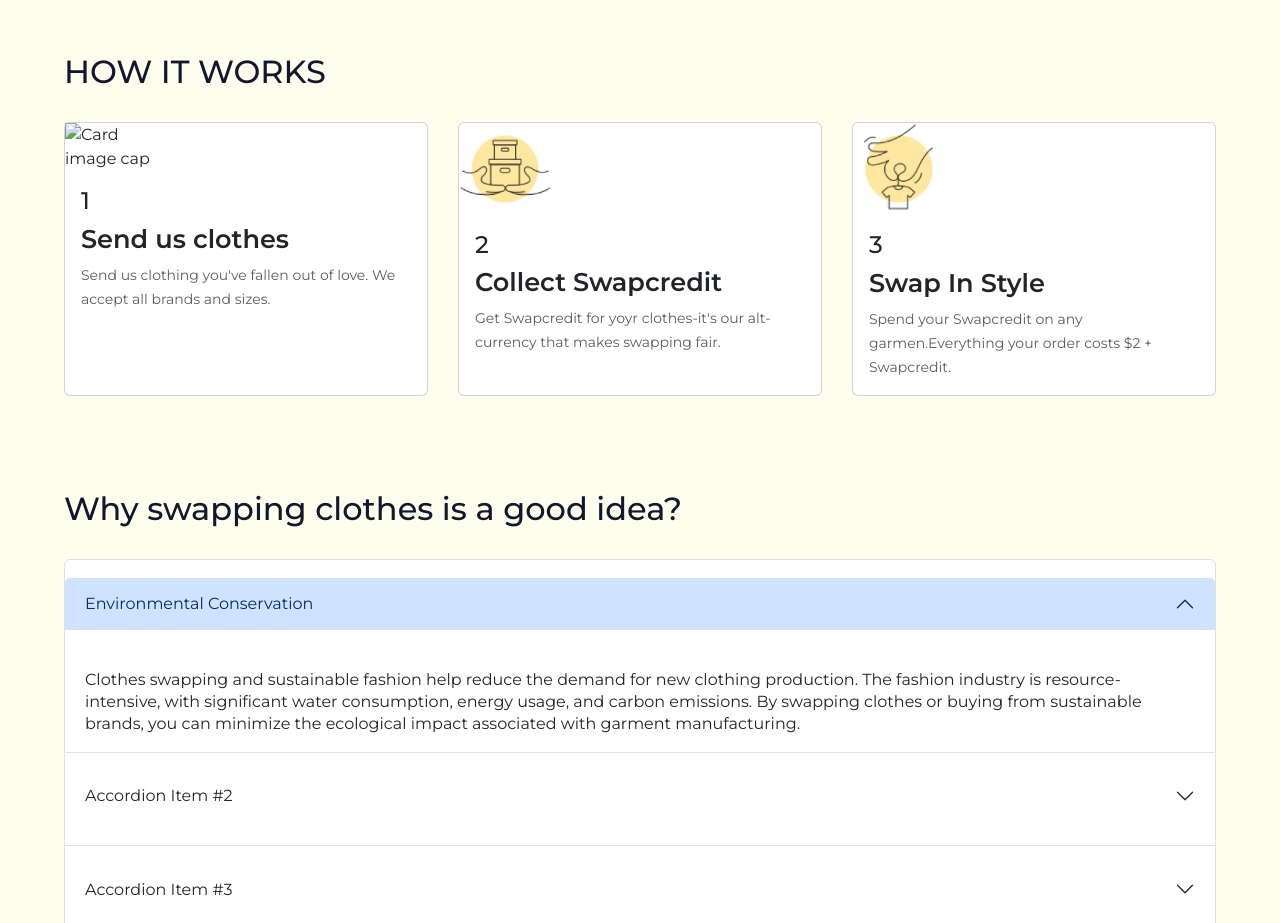
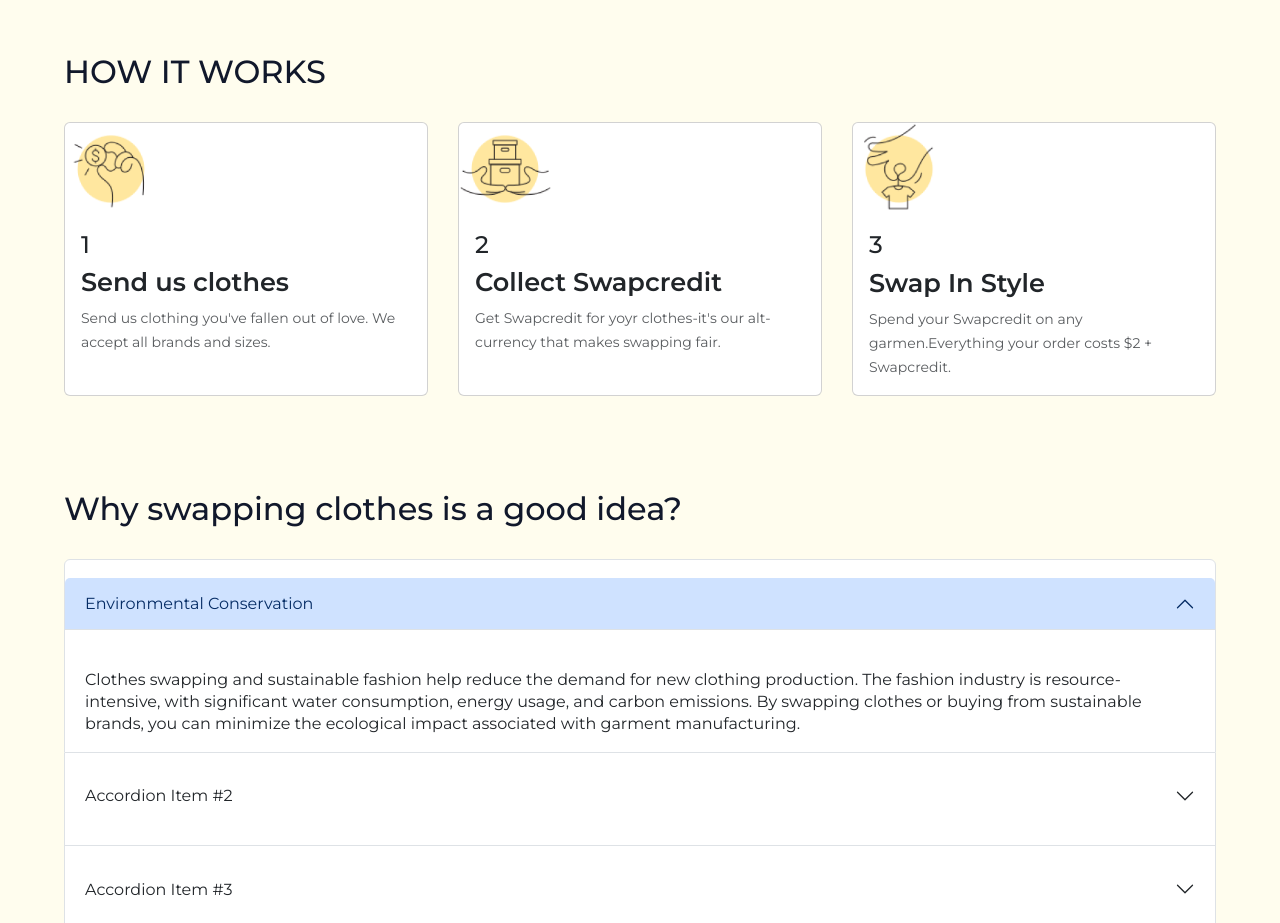
Before and after one commit to coc00r1co/Latest-Version-Stylish-Swaps, a plain HTML site: page index.html in a window 1280 px wide. Shown: the part 1290-2213 px from the top of the page. Drawn offline with nearby package versions, Linux system fonts and the light colour scheme; some packages are replaced by stand-ins of ours; the site is published under a folder, as on GitHub Pages, so addresses that start at the root find nothing; a script that the page names is missing; files whose address does not match are found by name.

Commit message:
another image path change

```diff
--- a/index.html
+++ b/index.html
@@ -219,7 +219,7 @@
   </div>
   <div class="card-deck" id="">
     <div class="card">
-      <img class="" src="/images/image 14.png" width="92rem;" alt="Card image cap">
+      <img class="" src="images/image 14.png" width="92rem;" alt="Card image cap">
       <div class="card-body">
         <h4>1</h4>
         <h5>Send us clothes</h5>
```
